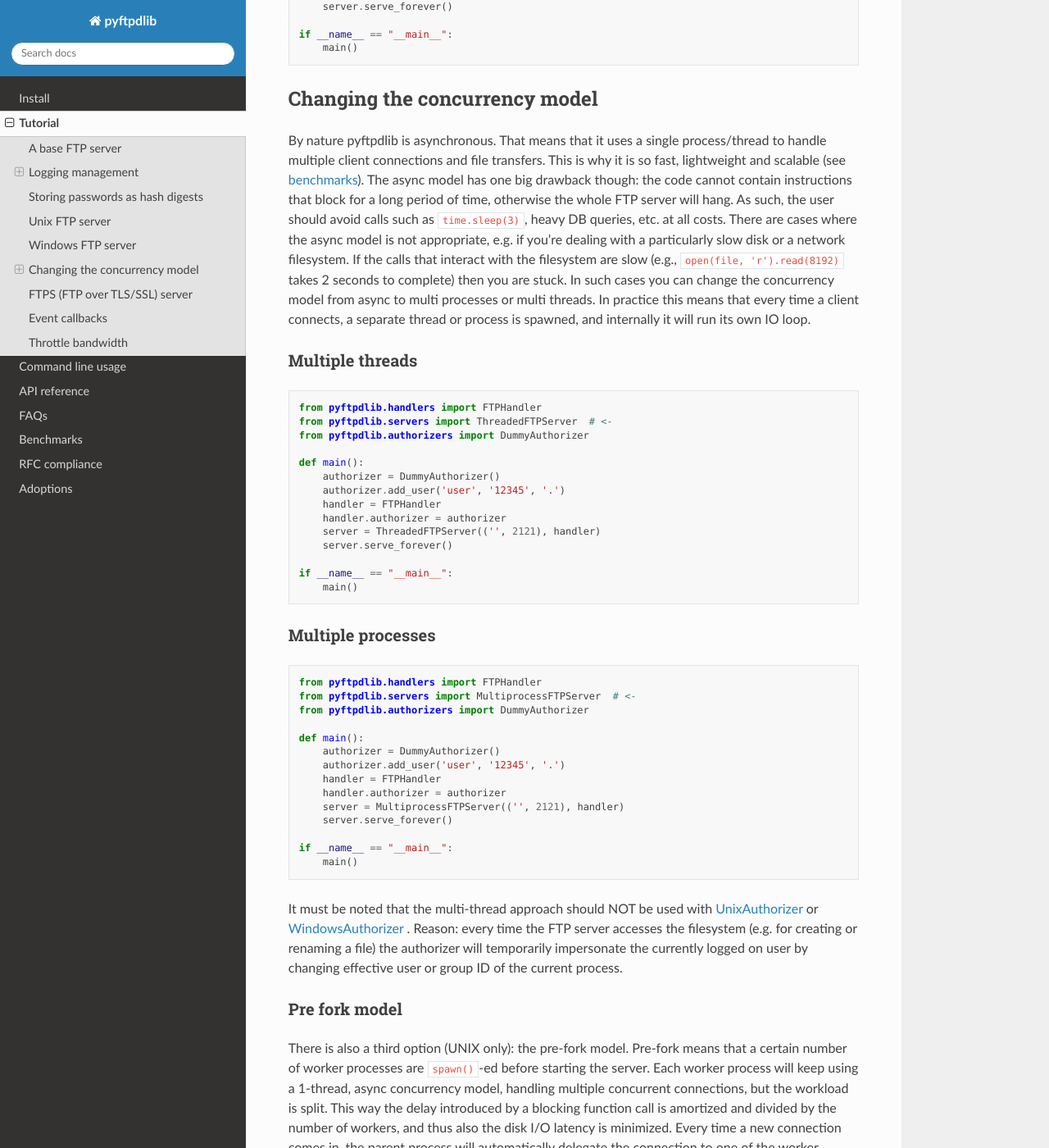
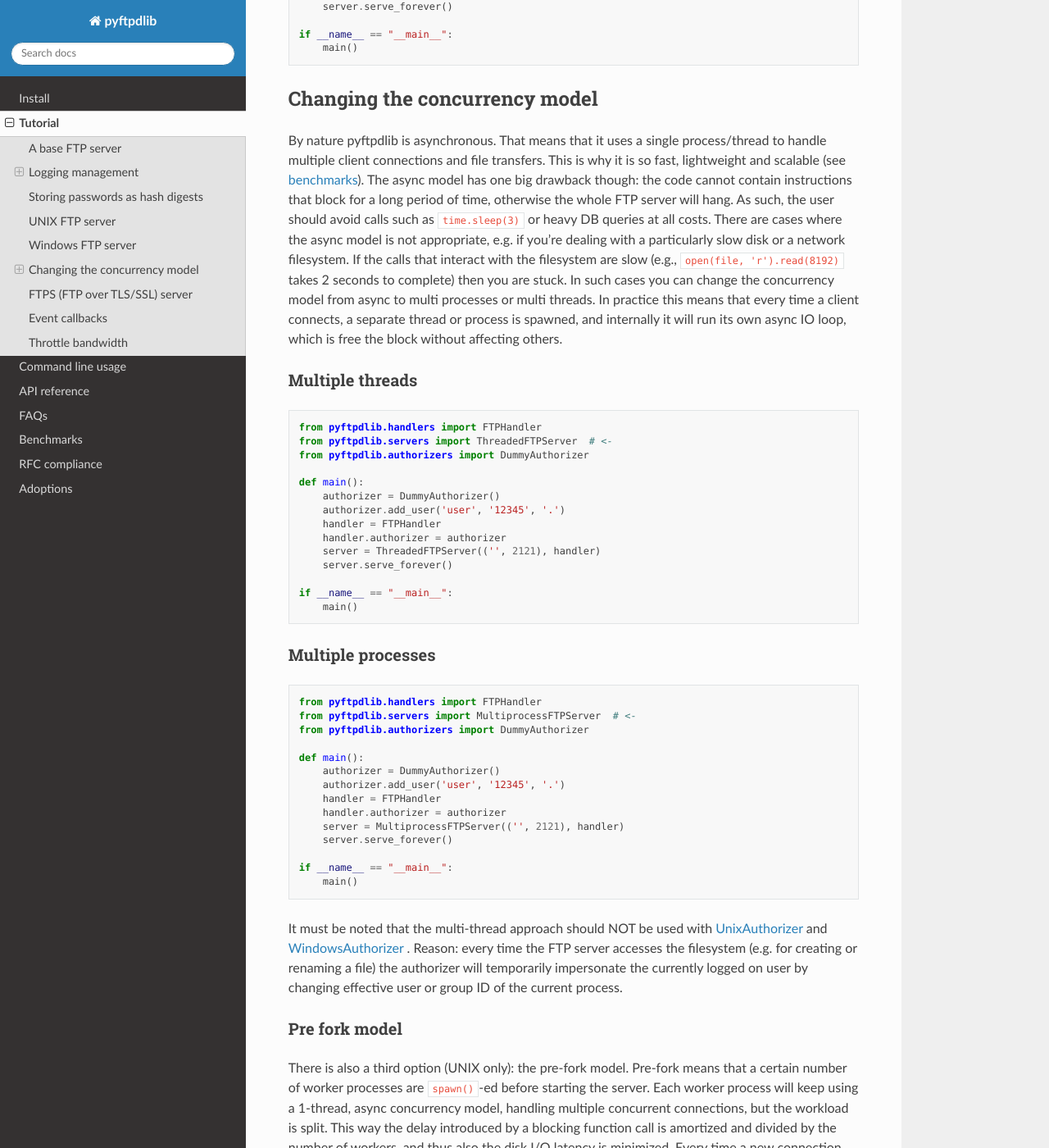
Before and after one commit to giampaolo/pyftpdlib, a Sphinx documentation site: the page built from docs/tutorial.rst, in a window 1280 px wide and 1400 px high, scrolled down 4793 px. Shown: the whole window at 82% size. Built offline with Sphinx 7.4.7 and the Read the Docs theme 3.1.0, drawn with Linux system fonts in a browser that asks for light colours; some of the changed text lies outside the part shown.

Commit message:
Some doc rewording

```diff
--- a/README.rst
+++ b/README.rst
@@ -59,8 +59,8 @@ About
 
 Python FTP server library provides a high-level portable interface to easily
 write very efficient, scalable and asynchronous FTP servers with Python. It is
-the most complete `RFC-959`_ FTP server implementation available for `Python`_
-programming language.
+the most complete `RFC-959`_ FTP server implementation available for the
+`Python`_ programming language.
 
 Features
 ========
--- a/docs/tutorial.rst
+++ b/docs/tutorial.rst
@@ -5,7 +5,7 @@ Tutorial
 .. contents:: Table of Contents
 
 Below is a set of example scripts showing some of the possible customizations
-that can be done with pyftpdlib.  Some of them are included in `demo
+that can be done with pyftpdlib.  Some of them are included in the `demo
 <https://github.com/giampaolo/pyftpdlib/blob/master/demo/>`__ directory.
 
 A base FTP server
@@ -202,7 +200,7 @@ shows how to store passwords as one-way hashes by using md5 algorithm. See
     if __name__ == "__main__":
         main()
 
-Unix FTP server
+UNIX FTP server
 ===============
 
 If you're on UNIX you may want to configure your FTP server to include support
@@ -264,15 +262,15 @@ process/thread to handle multiple client connections and file transfers. This
 is why it is so fast, lightweight and scalable (see `benchmarks`_). The async
 model has one big drawback though: the code cannot contain instructions that
 block for a long period of time, otherwise the whole FTP server will hang. As
-such, the user should avoid calls such as ``time.sleep(3)``, heavy DB queries,
-etc. at all costs.  There are cases where the async model is not appropriate,
-e.g. if you're dealing with a particularly slow disk or a network filesystem.
-If the calls that interact with the filesystem are slow (e.g., ``open(file,
+such, the user should avoid calls such as ``time.sleep(3)`` or heavy DB queries
+at all costs.  There are cases where the async model is not appropriate, e.g.
+if you're dealing with a particularly slow disk or a network filesystem. If the
+calls that interact with the filesystem are slow (e.g., ``open(file,
 'r').read(8192)`` takes 2 seconds to complete) then you are stuck. In such
 cases you can change the concurrency model from async to multi processes or
 multi threads. In practice this means that every time a client connects, a
-separate thread or process is spawned, and internally it will run its own IO
-loop.
+separate thread or process is spawned, and internally it will run its own async
+IO loop, which is free the block without affecting others.
 
 Multiple threads
 ^^^^^^^^^^^^^^^^
@@ -316,7 +314,7 @@ Multiple processes
         main()
 
 It must be noted that the multi-thread approach should NOT be used with
-`UnixAuthorizer`_ or `WindowsAuthorizer`_ . Reason: every time the FTP server
+`UnixAuthorizer`_ and `WindowsAuthorizer`_ . Reason: every time the FTP server
 accesses the filesystem (e.g. for creating or renaming a file) the authorizer
 will temporarily impersonate the currently logged on user by changing effective
 user or group ID of the current process.
```
Also changed, not shown: other parts of docs/tutorial.rst (+6 -8 lines), docs/api.rst (+8 -7 lines).
